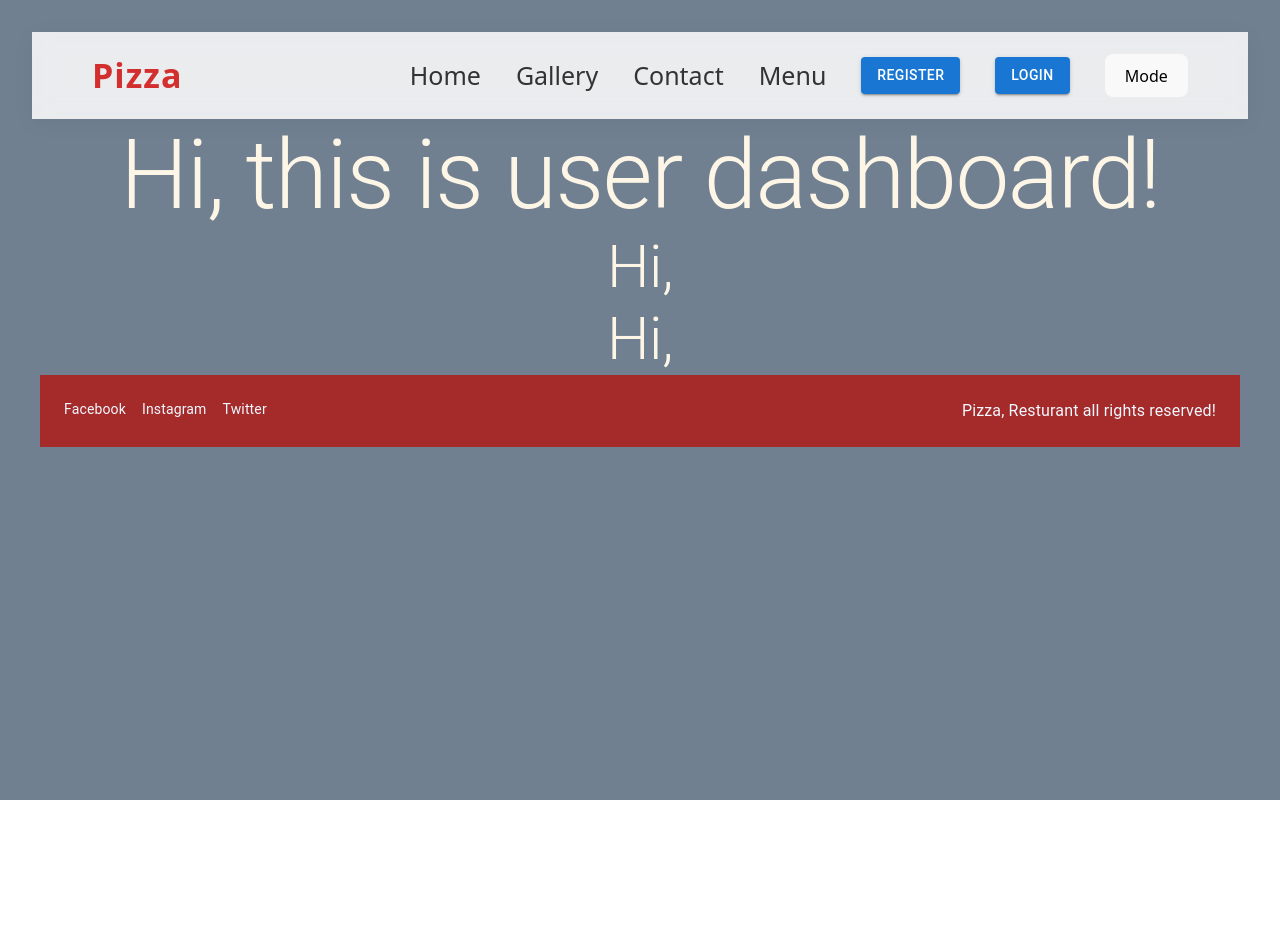
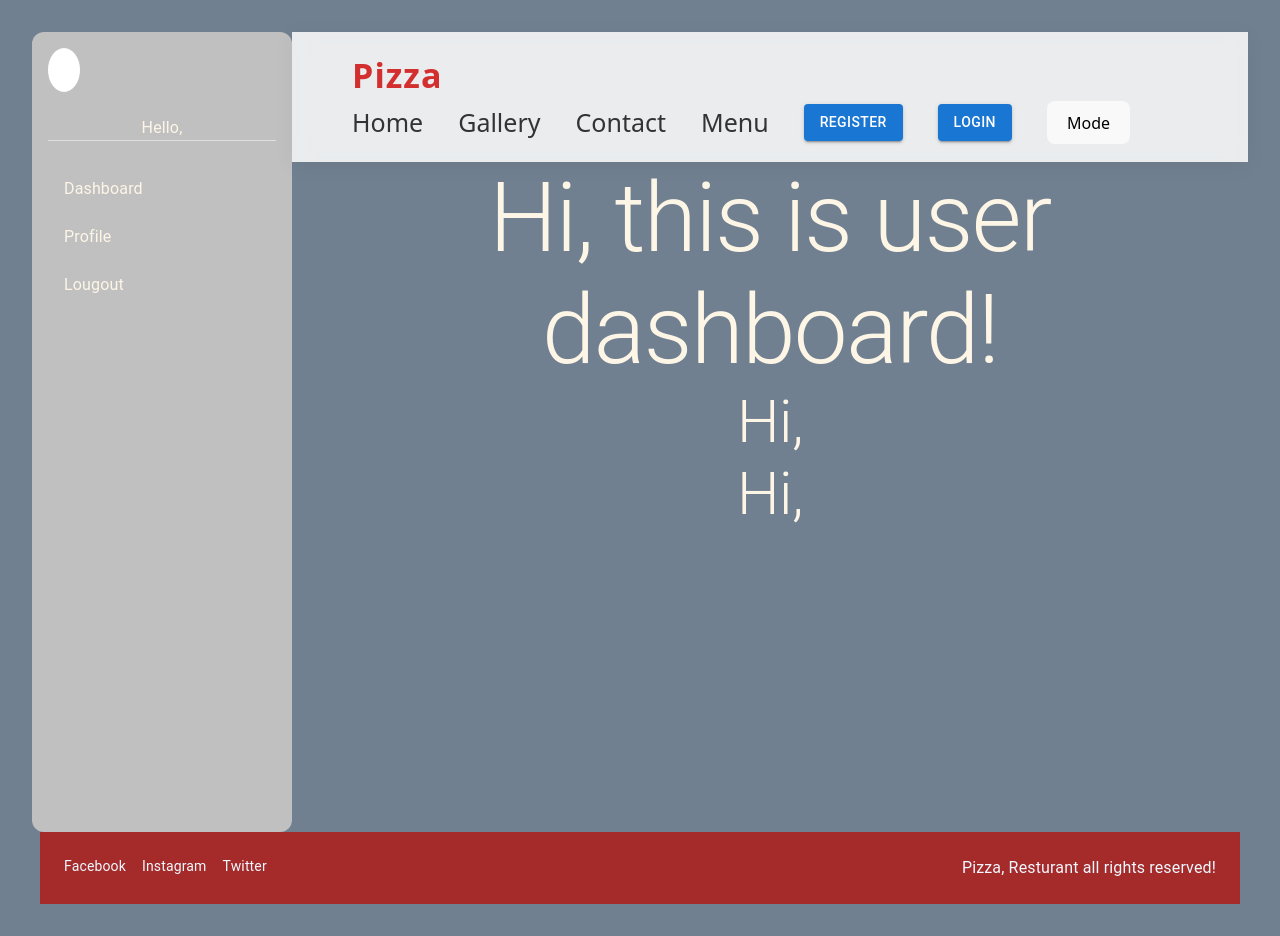
Before and after one commit to Sewar77/React1-course2026, a React (Vite) app in the folder resturant/: page /user-dashboard in a window 1280 px wide. Before the commit the page ends 800 px from the top, so only its background shows below. Built offline with nearby package versions, Linux system fonts and the light colour scheme.

Commit message:
feat: implement admin dashboard and sidebar navigation

```diff
--- a/resturant/src/App.jsx
+++ b/resturant/src/App.jsx
@@ -7,6 +7,7 @@ import Cart from "./pages/Cart/Cart.jsx";
 import Register from "./components/Auth/Register.jsx";
 import Login from "./components/Auth/Login.jsx";
 import UserDashboardPage from "./pages/User/UserDahshboardPage.jsx";
+import AdminDashboard from "./components/Admin/AdminDashboard.jsx";
 function App() {
   return (
     <>
@@ -19,6 +20,7 @@ function App() {
         <Route path="/register" element={<Register />} />
         <Route path="/login" element={<Login />} />
         <Route path="/user-dashboard" element={<UserDashboardPage />} />
+        <Route path="/admin/dashboard" element={<AdminDashboard />} />
       </Routes>
     </>
   );
--- a/resturant/src/components/Admin/AdminDashboard.jsx
+++ b/resturant/src/components/Admin/AdminDashboard.jsx
@@ -0,0 +1,31 @@
+import { Box, Typography } from "@mui/material";
+import Sidebar from "../Sidebar/Sidebar.jsx";
+import { useState } from "react";
+
+function AdminDashboard() {
+  const [open, setOpen] = useState(true);
+  const toggleSidebar = () => {
+    setOpen(!open);
+    // open=true => !open=false
+    // open=false => !open=true
+  };
+  return (
+    <>
+      <Box
+        sx={{
+          display: "flex",
+          flexDirection: "row",
+          minHeight: "100vh",
+          justifyContent: "center",
+        }}
+      >
+        <Sidebar open={open} toggleSidebar={toggleSidebar} />
+        <Box sx={{ flexGrow: 1 }}>
+          <Typography>admin dashboard</Typography>
+        </Box>
+      </Box>
+    </>
+  );
+}
+
+export default AdminDashboard;
--- /dev/null
+++ b/resturant/src/components/Sidebar/Sidebar.jsx
@@ -0,0 +1,111 @@
+import {
+  Box,
+  Divider,
+  IconButton,
+  List,
+  ListItem,
+  ListItemText,
+  MenuItem,
+  Typography,
+} from "@mui/material";
+import { useContext } from "react";
+import { UserContext } from "../../context/UserContext.jsx";
+import { useNavigate } from "react-router-dom";
+function Sidebar({ open, toggleSidebar }) {
+  const { currentUser, logout } = useContext(UserContext);
+  const navigate = useNavigate();
+  return (
+    <>
+      <Box
+        sx={{
+          display: "flex",
+          flexDirection: "column",
+          bgcolor: "Silver",
+          colorL: "white",
+          minHeight: "100vh",
+          p: 2,
+          width: open ? "280px" : "60px",
+          transition: "width 0.3s ease",
+          borderRadius: 3,
+          alignItems: open ? "left" : "center",
+        }}
+      >
+        <IconButton
+          onClick={toggleSidebar}
+          sx={{
+            color: "DarkSlateGray",
+            bgcolor: "white",
+            mb: 3,
+            p: 2,
+            width: "20px",
+            alignItems: "center",
+          }}
+        >
+          <MenuItem />
+        </IconButton>
+        {open ? (
+          <Typography>Hello,{currentUser?.name} </Typography>
+        ) : (
+          <Typography>Hi</Typography>
+        )}
+        <Divider sx={{ bgcolor: "white", mb: 2 }} />
+        <List>
+          <ListItem button component="div">
+            <ListItemText
+              sx={{ cursor: "pointer" }}
+              onClick={() => navigate("/admin/dashboard")}
+              primary={open ? "Dashboard" : "D"}
+            />
+          </ListItem>
+          {currentUser?.role === "admin" && (
+            <>
+              <ListItem button>
+                <ListItemText
+                  sx={{ cursor: "pointer" }}
+                  primary={open ? "Users" : "U"}
+                />
+              </ListItem>
+              <ListItem button>
+                <ListItemText
+                  sx={{ cursor: "pointer" }}
+                  primary={open ? "Menu" : "M"}
+                />
+              </ListItem>
+            </>
+          )}
+          {currentUser?.role === "user" && (
+            <>
+              <ListItem button>
+                <ListItemText
+                  sx={{ cursor: "pointer" }}
+                  primary={open ? "Cart" : "C"}
+                />
+              </ListItem>
+              <ListItem button>
+                <ListItemText
+                  sx={{ cursor: "pointer" }}
+                  primary={open ? "View Menu" : "M"}
+                />
+              </ListItem>
+            </>
+          )}
+          <ListItem button>
+            <ListItemText
+              sx={{ cursor: "pointer" }}
+              primary={open ? "Profile" : "P"}
+            />
+          </ListItem>
+          <ListItem button>
+            <ListItemText
+              sx={{ cursor: "pointer" }}
+              onClick={() => logout()}
+              primary={open ? "Lougout" : "L"}
+            />
+          </ListItem>
+        </List>
+      </Box>
+    </>
+  );
+}
+
+export default Sidebar;
--- a/resturant/src/components/User/UserDashboard.jsx
+++ b/resturant/src/components/User/UserDashboard.jsx
@@ -1,15 +1,37 @@
-import { Typography } from "@mui/material";
+import { Box, Typography } from "@mui/material";
+import Sidebar from "../Sidebar/Sidebar.jsx";
+import { useState } from "react";
 import { useContext } from "react";
 import { UserContext } from "../../context/UserContext.jsx";
+import Navbar from "../Navbar/Navbar.jsx";
 function UserDashboard() {
+  const [open, setOpen] = useState(true);
+  const toggleSidebar = () => {
+    setOpen(!open);
+    // open=true => !open=false
+    // open=false => !open=true
+  };
   const { currentUser } = useContext(UserContext);
   console.log(currentUser);
   return (
     <>
-      <Typography variant="h1">Hi, this is user dashboard!</Typography>
-      <Typography variant="h2">Hi,{currentUser?.name}</Typography>
-      <Typography variant="h2">Hi,{currentUser?.email}</Typography>
-      {/* ? means it may be null */}
+      <Box
+        sx={{
+          display: "flex",
+          flexDirection: "row",
+          minHeight: "100vh",
+          justifyContent: "center",
+        }}
+      >
+        <Sidebar open={open} toggleSidebar={toggleSidebar} />
+        <Box sx={{ flexGrow: 1 }}>
+          <Navbar />
+          <Typography variant="h1">Hi, this is user dashboard!</Typography>
+          <Typography variant="h2">Hi,{currentUser?.name}</Typography>
+          <Typography variant="h2">Hi,{currentUser?.email}</Typography>
+          {/* ? means it may be null */}
+        </Box>
+      </Box>
     </>
   );
 }
--- a/resturant/src/context/UserContext.jsx
+++ b/resturant/src/context/UserContext.jsx
@@ -35,10 +35,12 @@ export const UserProvider = ({ children }) => {
       return;
     }
     //role based access => rba =>
+    //if user role is admin, go to admin dashboard, and if user role is user go to user dashboadr
     toast.success("Login Successfully!");
     setCurrentUser(isExist);
     localStorage.setItem("currentUser", JSON.stringify(isExist));
-    navigate("/user-dashboard");
+    if (isExist.role === "user") navigate("/user-dashboard");
+    if (isExist.role === "admin") navigate("/admin/dashboard");
   }; //task
 
   const logout = () => {
@@ -77,7 +79,7 @@ export const UserProvider = ({ children }) => {
       name: formData.name,
       email: formData.email,
       password: formData.password,
-      role: "user", //user/manager
+      role: "user", //user/admin
     };
     const updatedUsers = [...allUsers, newUser]; //updated users is a new ARRAY containes all old users and the new user
 
--- a/resturant/src/pages/User/UserDahshboardPage.jsx
+++ b/resturant/src/pages/User/UserDahshboardPage.jsx
@@ -1,10 +1,9 @@
 import Footer from "../../components/Layout/Footer";
-import Navbar from "../../components/Navbar/Navbar";
 import UserDashboard from "../../components/User/UserDashboard";
 function UserDashboardPage() {
   return (
     <>
-      <Navbar />
+
       <UserDashboard />
       <Footer />
     </>
```
Also changed, not shown: resturant/package.json (+7 -1 lines), 1 other file (tests, documents, lock files or other folders).
